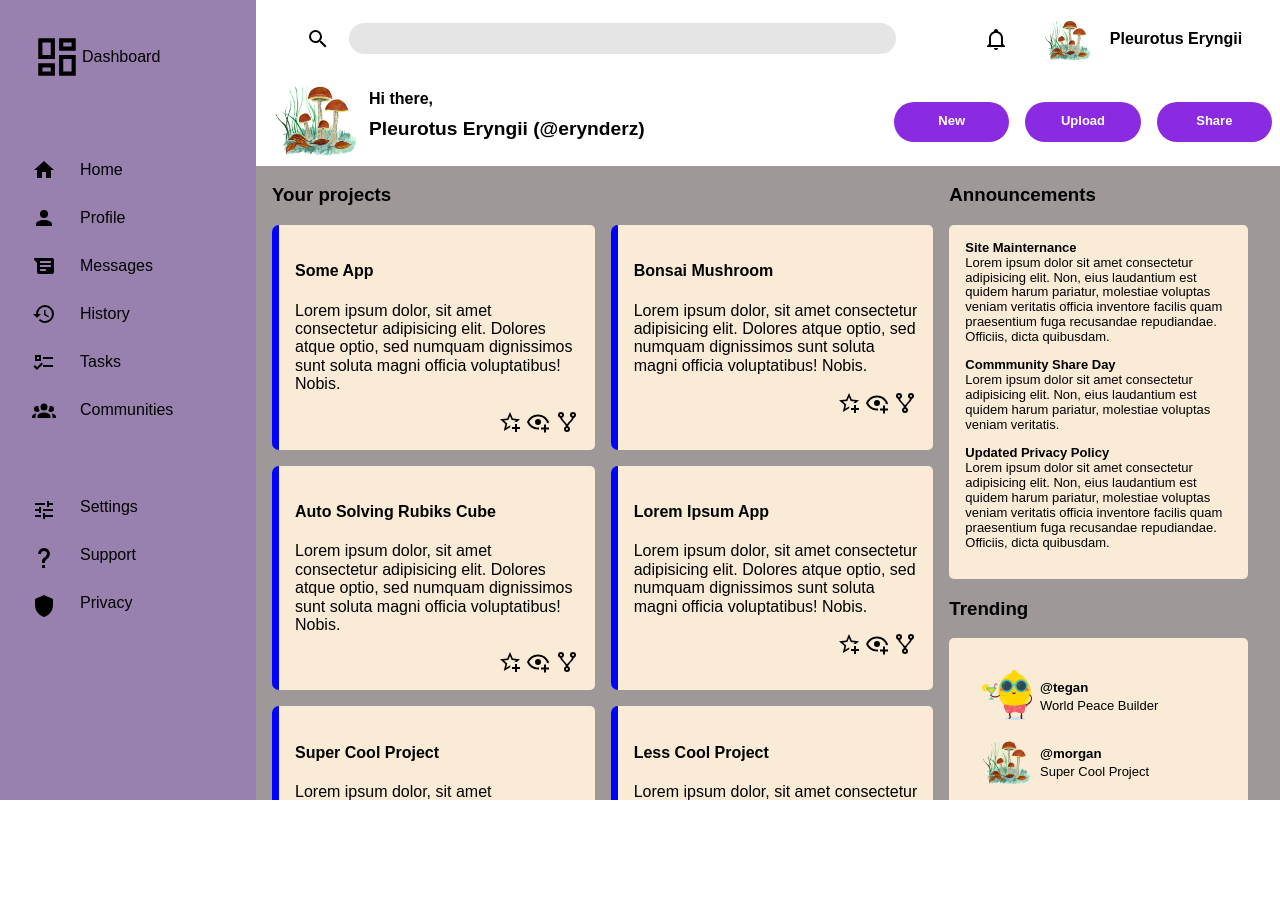
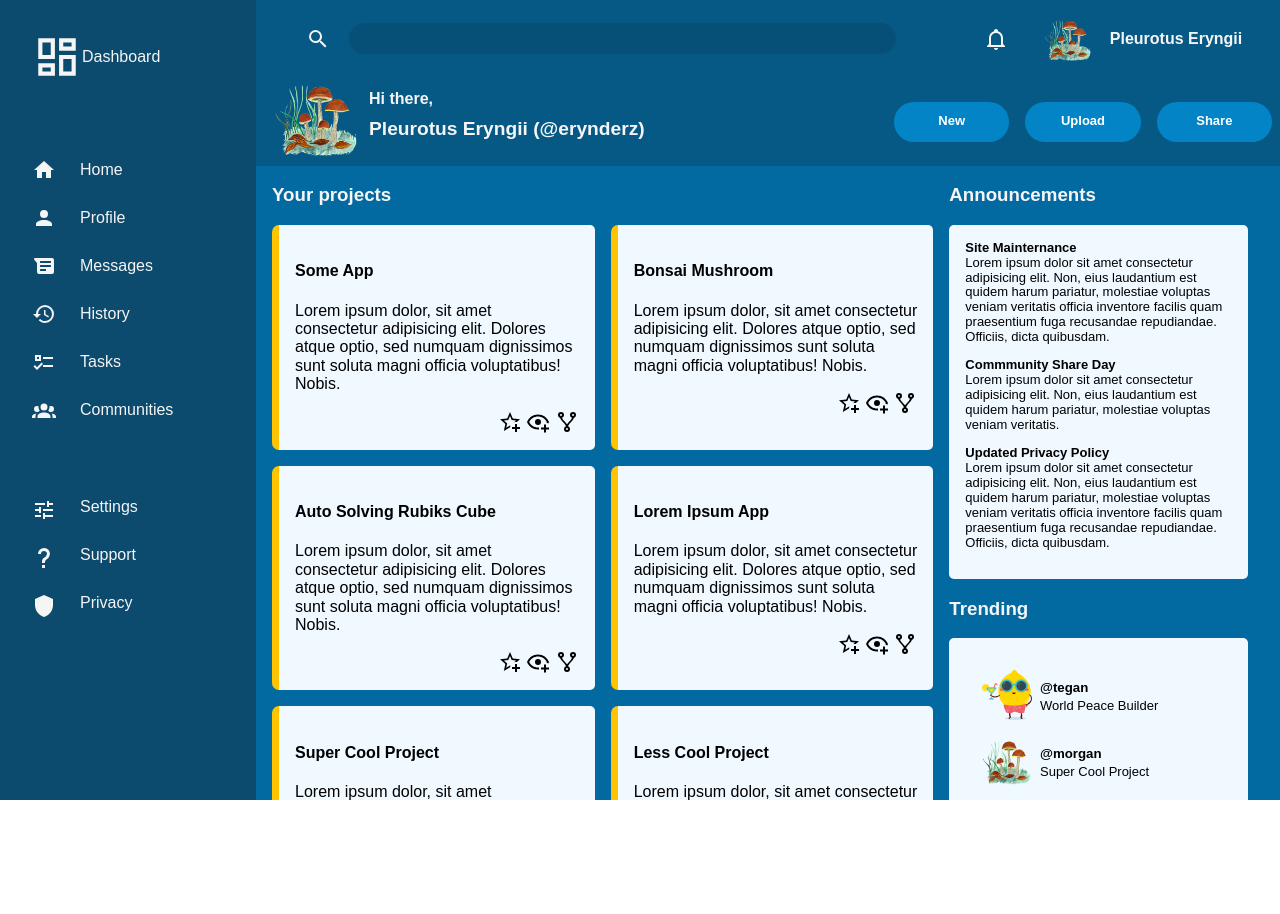
Before and after one commit to erynder-z/admin-dashboard, a website: page index.html in a window 1280 px wide. Drawn offline with Linux system fonts and the light colour scheme.

Commit message:
Change color palette

```diff
--- a/style.css
+++ b/style.css
@@ -1,3 +1,11 @@
+:root {
+    --sidebar: #0c4a6e;
+    --header: #075985;
+    --contentBack: #0369a1;
+    --card: #f0f9ff;
+    --button: #0284c7;
+}
+
 *,
 *::before,
 *::after {
@@ -21,16 +29,18 @@ body {
         'side cont'
         'side cont';
     max-height: 100vh;
+    color: whitesmoke;
 }
 
 .sidebar {
-    background-color: rgb(153, 129, 175);
+    background-color: var(--sidebar);
     grid-area: side;
     display: grid;
     grid-template-rows: 1fr 3fr 4fr;
 }
 
 .header {
+    background-color: var(--header);
     grid-area: head;
     display: grid;
     grid-template-columns: 3fr 2fr;
@@ -40,7 +50,8 @@ body {
 }
 
 .content {
-    background-color: rgb(158, 153, 152);
+    background-color: var(--contentBack);
+    color: whitesmoke;
     grid-area: cont;
     display: grid;
     grid-template-columns: 1fr 1fr 1fr;
@@ -180,7 +191,7 @@ body {
     font-size: small;
     font-weight: bold;
     border: none;
-    background-color: blueviolet;
+    background-color: var(--button);
     color: white;
 }
 
@@ -198,15 +209,16 @@ body {
 .card {
     display: grid;
     grid-template-columns: 0.2fr 9fr;
+    color: black;
 }
 
 .card-side {
-    background-color: blue;
+    background-color: #ffc300;
     border-radius: 20px 0 0 20px;
 }
 
 .card-main {
-    background-color: antiquewhite;
+    background-color: var(--card);
     padding: 1rem;
     border-radius: 0 5px 5px 0;
 }
@@ -236,17 +248,19 @@ body {
 
 .announcements {
     grid-area: announce;
+    color: black;
 }
 
 .announcements > h3,
 .trending > h3 {
     padding: 0 1rem;
+    color: whitesmoke;
 }
 
 .announcements-wrapper {
     margin: 1rem;
     padding: 1rem;
-    background-color: antiquewhite;
+    background-color: var(--card);
     border-radius: 5px;
 }
 
@@ -264,10 +278,11 @@ body {
 
 .trending {
     grid-area: trend;
+    color: black;
 }
 
 .trending-wrapper {
-    background-color: antiquewhite;
+    background-color: var(--card);
     margin: 1rem;
     padding: 1rem;
     border-radius: 5px;
```
